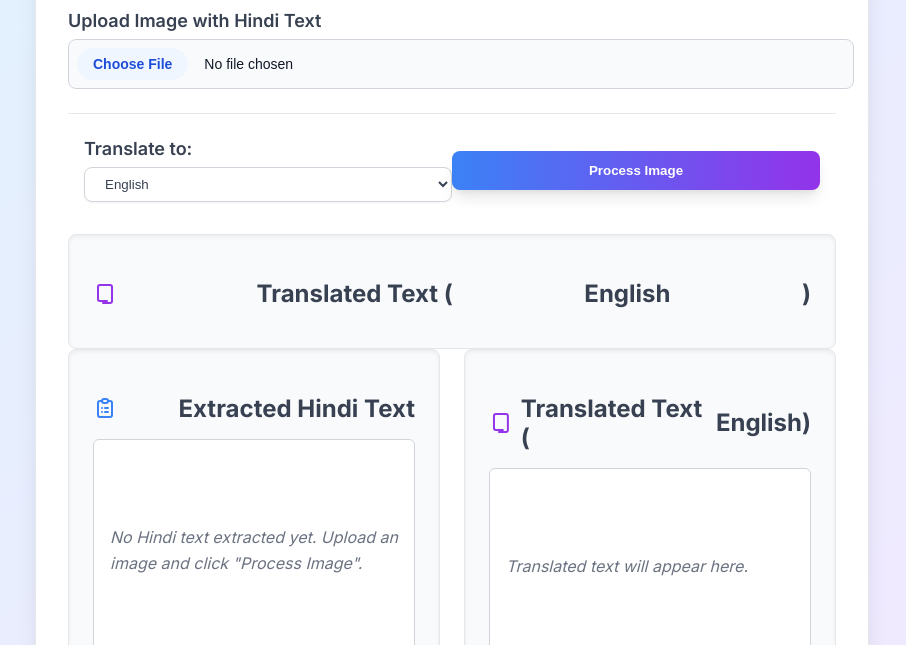
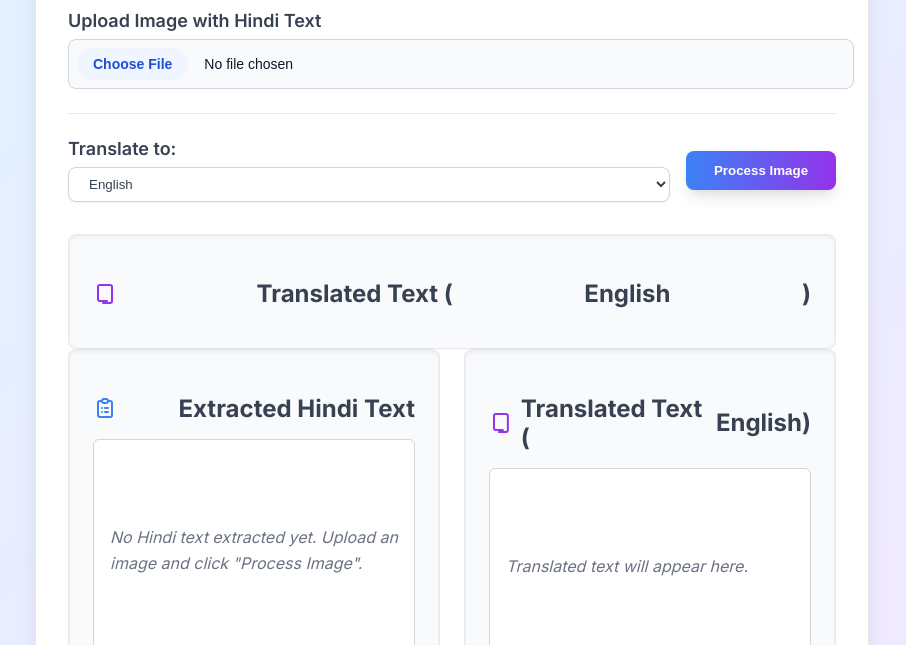
Before and after one commit to DIYA-bot/Easy-OCR, a plain HTML site: page index.html in a window 1280 px wide. Shown: the part 155-800 px from the top of the page, without its empty margins (188-1094 px from the left). Drawn offline with Linux system fonts and the light colour scheme.

Commit message:
Update style.css

```diff
--- a/style.css
+++ b/style.css
@@ -113,33 +113,8 @@ body {
     object-fit: contain; /* Ensure image fits well */
 }
 
-.controls-container {
-    display: flex;
-    flex-direction: column; /* flex-col */
-    align-items: center;
-    justify-content: space-between;
-    margin-bottom: 2rem; /* mb-8 */
-    gap: 1rem; /* space-y-4 */
-}
 
-@media (min-width: 640px) { /* sm breakpoint */
-    .controls-container {
-        flex-direction: row; /* sm:flex-row */
-        gap: 0; /* sm:space-y-0 */
-        margin-left: 1rem; /* sm:space-x-4 */
-        margin-right: 1rem; /* sm:space-x-4 */
-    }
-}
 
-.select-wrapper {
-    width: 100%; /* w-full */
-}
-
-@media (min-width: 640px) { /* sm breakpoint */
-    .select-wrapper {
-        width: 50%; /* sm:w-1/2 */
-    }
-}
 
 .select-input {
     display: block;
@@ -159,65 +134,91 @@ body {
     box-shadow: 0 0 0 2px #3b82f6; /* focus:ring-2 focus:ring-blue-500 */
 }
 
-.button-wrapper {
-    width: 100%; /* w-full */
+
+
+.controls-container {
     display: flex;
-    justify-content: flex-end; /* justify-end */
+    flex-direction: column;
+    align-items: stretch; /* Changed to stretch */
+    justify-content: space-between;
+    margin-bottom: 2rem;
+    gap: 1rem;
 }
 
-@media (min-width: 640px) { /* sm breakpoint */
+@media (min-width: 640px) {
+    .controls-container {
+        flex-direction: row;
+        align-items: center; /* Added align-items: center */
+        gap: 1rem;
+    }
+}
+
+.select-wrapper {
+    width: 100%;
+}
+
+@media (min-width: 640px) {
+    .select-wrapper {
+        width: auto; /* Changed to auto */
+        flex-grow: 1; /* Allow it to take available space */
+    }
+}
+
+.button-wrapper {
+    width: 100%;
+    display: flex;
+    justify-content: flex-end;
+}
+
+@media (min-width: 640px) {
     .button-wrapper {
-        width: 50%; /* sm:w-1/2 */
+        width: auto; /* Changed to auto */
     }
 }
 
 .process-button {
-    width: 100%; /* w-full */
-    padding: 0.75rem 2rem; /* px-8 py-3 */
-    background-image: linear-gradient(to right, #3b82f6, #9333ea); /* bg-gradient-to-r from-blue-500 to-purple-600 */
+    padding: 0.75rem 1.5rem; /* Adjusted padding */
+    background-image: linear-gradient(to right, #3b82f6, #9333ea);
     color: #fff;
-    font-weight: 700; /* font-bold */
-    border-radius: 0.5rem; /* rounded-lg */
-    box-shadow: 0 10px 15px -3px rgba(0, 0, 0, 0.1), 0 4px 6px -2px rgba(0, 0, 0, 0.05); /* shadow-lg */
+    font-weight: 700;
+    border-radius: 0.5rem;
+    box-shadow: 0 10px 15px -3px rgba(0, 0, 0, 0.1), 0 4px 6px -2px rgba(0, 0, 0, 0.05);
     border: none;
     cursor: pointer;
-    transition: all 0.3s ease-in-out; /* transition duration-300 ease-in-out */
-    transform: scale(1); /* Initial scale for hover effect */
-    display: flex;
+    transition: all 0.3s ease-in-out;
+    transform: scale(1);
+    display: inline-flex; /* Changed to inline-flex */
     align-items: center;
     justify-content: center;
-    gap: 0.5rem; /* space-x-2 */
+    gap: 0.5rem;
+    min-width: 150px; /* Added min-width for better sizing */
 }
 
 .process-button:hover {
-    background-image: linear-gradient(to right, #2563eb, #7e22ce); /* hover:from-blue-600 hover:to-purple-700 */
-    transform: scale(1.05); /* hover:scale-105 */
+    background-image: linear-gradient(to right, #2563eb, #7e22ce);
+    transform: scale(1.05);
 }
 
 .process-button:focus {
     outline: none;
-    box-shadow: 0 0 0 4px rgba(59, 130, 246, 0.5); /* focus:ring-4 focus:ring-blue-300 */
+    box-shadow: 0 0 0 4px rgba(59, 130, 246, 0.5);
 }
 
 .process-button:disabled {
     opacity: 0.5;
     cursor: not-allowed;
-    transform: scale(1); /* Disable hover scale */
-    background-image: linear-gradient(to right, #3b82f6, #9333ea); /* Retain original gradient */
+    transform: scale(1);
+    background-image: linear-gradient(to right, #3b82f6, #9333ea);
 }
 
 .spinner {
     animation: spin 1s linear infinite;
-    height: 1.25rem; /* h-5 */
-    width: 1.25rem; /* w-5 */
+    height: 1rem; /* Adjusted size */
+    width: 1rem; /* Adjusted size */
     color: #fff;
-    display: none; /* Hidden by default */
+    display: none;
 }
 
-@keyframes spin {
-    from { transform: rotate(0deg); }
-    to { transform: rotate(360deg); }
-}
 
 .error-message {
     background-color: #fee2e2; /* bg-red-100 */
```
